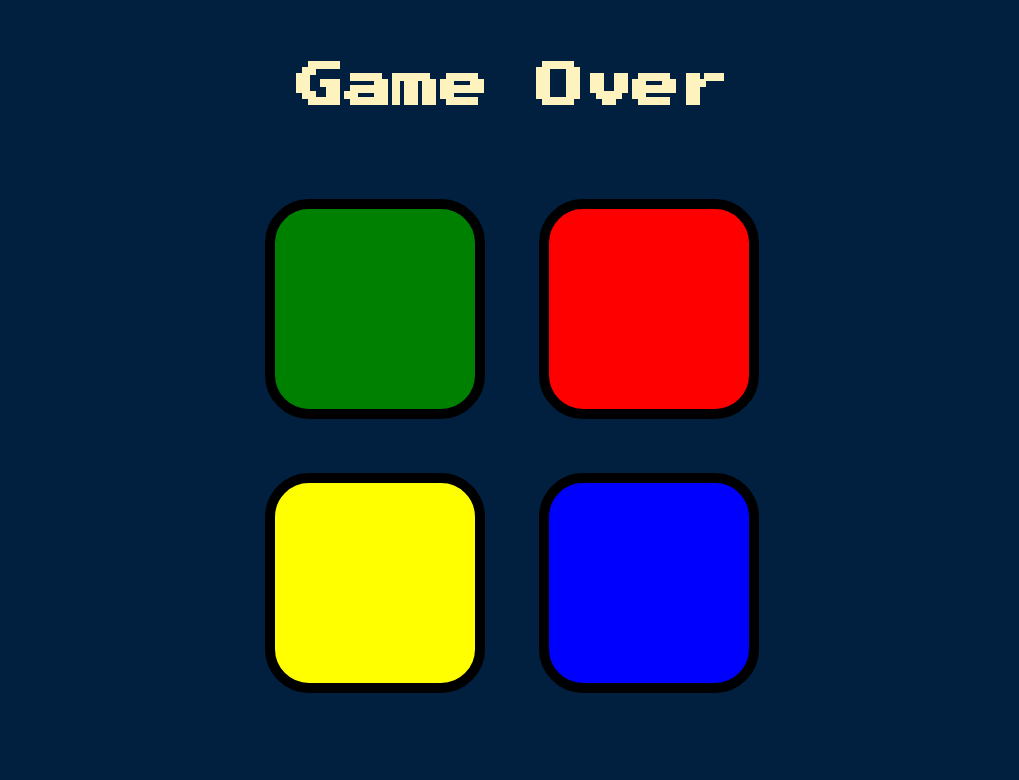
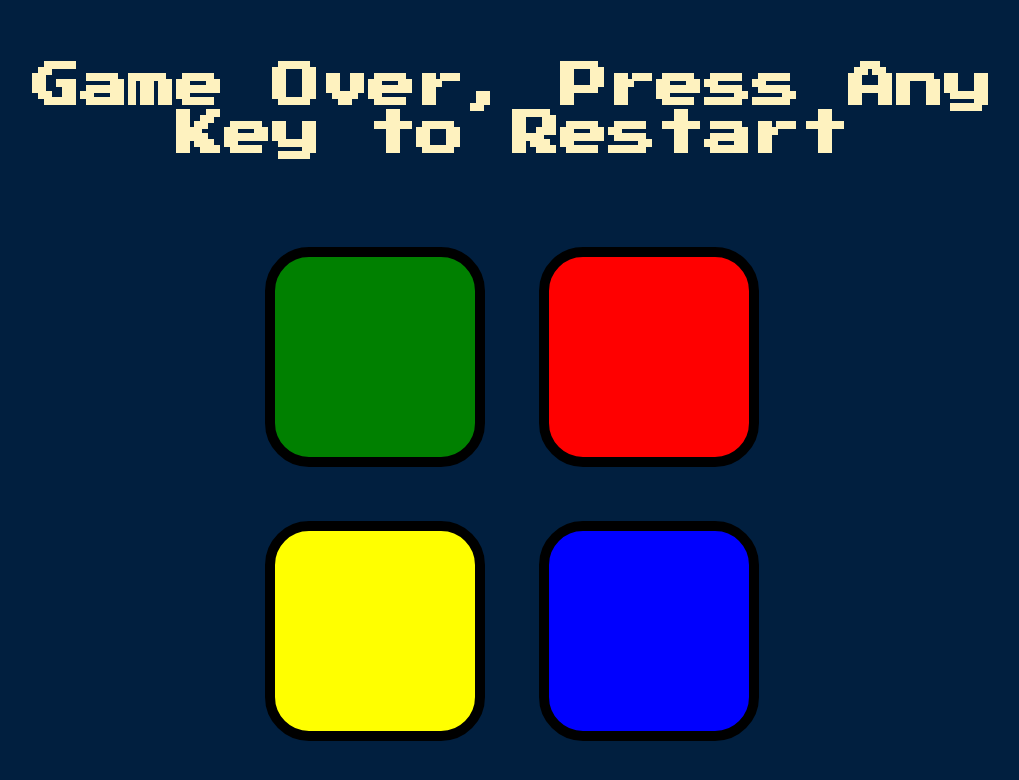
Before and after one commit to Saltal27/Simon-Game-Challenge-Starting-Files, a plain HTML site: page index.html in a window 1280 px wide. Both pictures are taken after a click on the element 503 px from the left and 309 px from the top of the page. Shown: the whole page, without its empty margins (128-1147 px from the left). Drawn offline with nearby package versions, Linux system fonts and the light colour scheme.

Commit message:
Add restart functionality

```diff
--- a/index.html
+++ b/index.html
@@ -9,7 +9,7 @@
 </head>
 
 <body>
-  <h1 id="level-title">Press A Key to Start</h1>
+  <h1 id="level-title">Press Any Key to Start</h1>
   <div class="container">
     <div lass="row">
 
--- a/index.js
+++ b/index.js
@@ -41,7 +41,10 @@ $(".btn").on("click", function (event) {
         sequence = [];
         answers = [];
         level = 0;
-        $("#level-title").text("Game Over");
+        $("#level-title").text("Game Over, Press Any Key to Restart");
+        $(document).one("keydown", function () {
+            playNewSound();
+        });
     } else if (answers.length === sequence.length) {
         // Player's sequence matches the generated sequence
         if (answers.length === level) {
```
